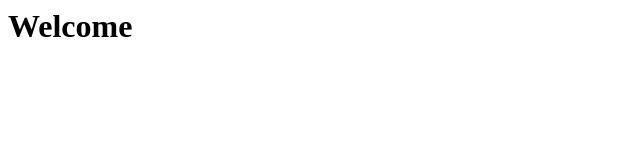
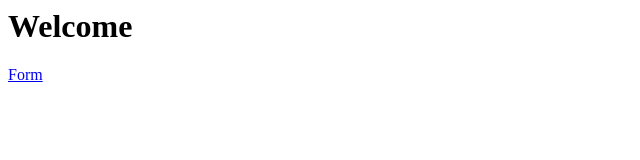
Before and after one commit to mvspride/Intro-to-Web, a plain HTML site: page index.html in a window 1280 px wide. Shown: the full height of the page, 0-640 px from the left. Drawn offline with Linux system fonts and the light colour scheme.

Commit message:
Update index.html

```diff
--- a/index.html
+++ b/index.html
@@ -1 +1,3 @@
 <h1>Welcome</h1>
+
+<p><a href="homewwork.html">Form</a></p>
```
